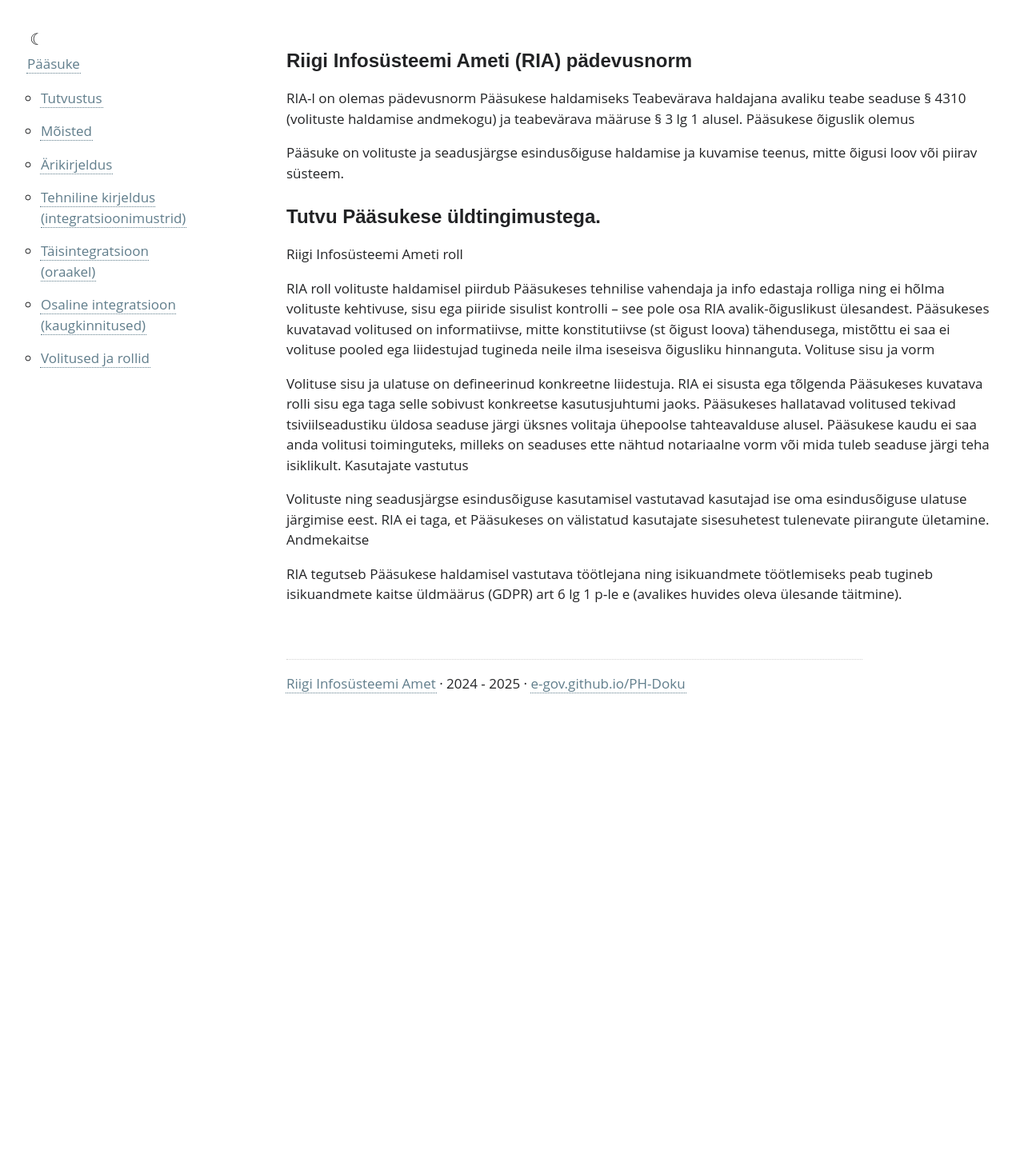
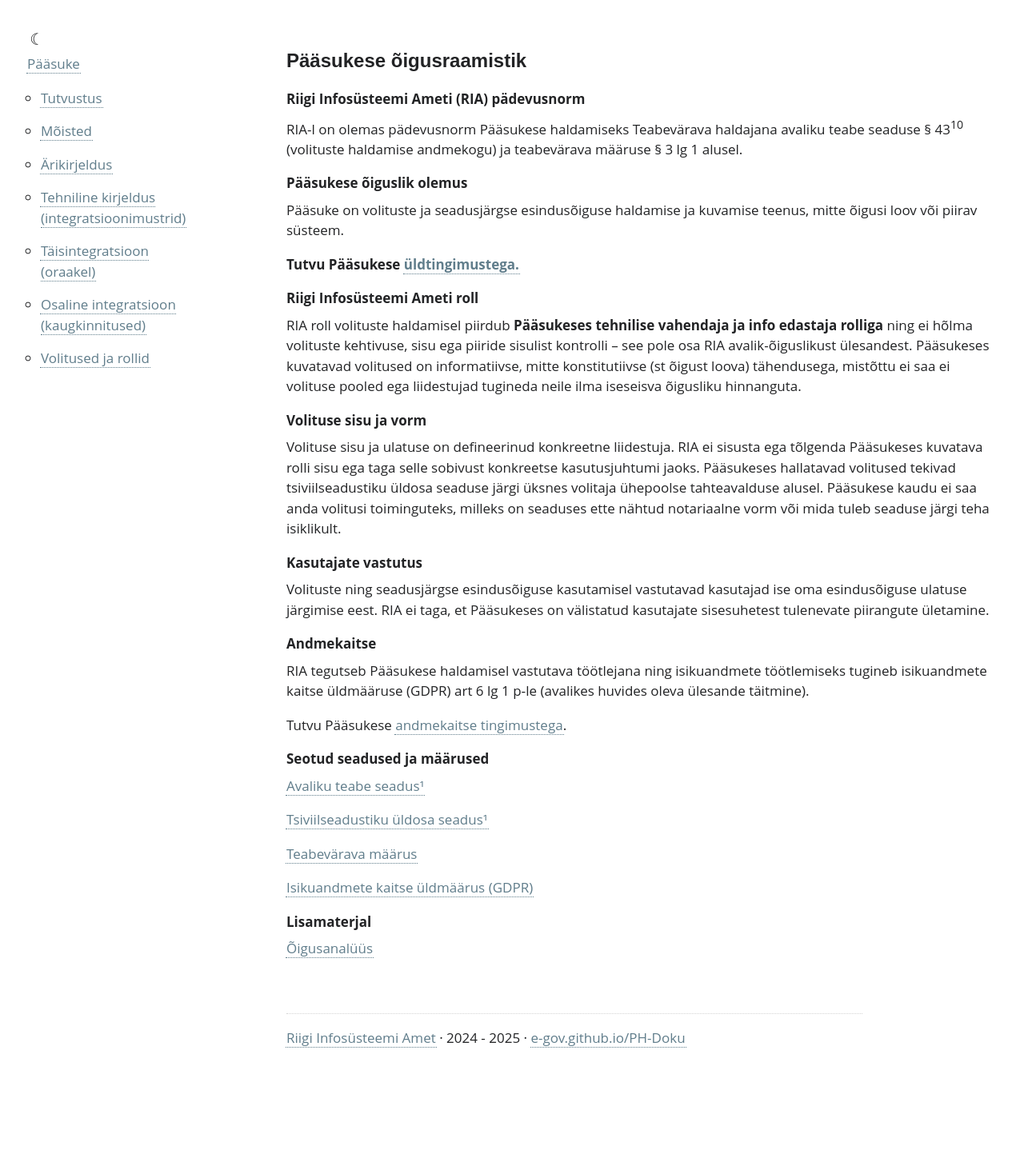
Before and after one commit to e-gov/PH-Doku, a Jekyll site: the page built from law.md, in a window 1280 px wide. Shown: the whole page at 80% size. Built offline with Jekyll 4.4.1, drawn with Linux system fonts in a browser that asks for light colours; our own code applies the rules of GitHub Pages for plain Markdown files.

Commit message:
Update legal framework and responsibilities in law.md

```diff
--- a/law.md
+++ b/law.md
@@ -1,23 +1,47 @@
 ---
 permalink: oigusraamistik
 ---
-# Riigi Infosüsteemi Ameti (RIA) pädevusnorm
+# Pääsukese õigusraamistik
 
-RIA-l on olemas pädevusnorm Pääsukese haldamiseks Teabevärava haldajana avaliku teabe seaduse § 4310 (volituste haldamise andmekogu) ja teabevärava määruse § 3 lg 1 alusel.
-Pääsukese õiguslik olemus
+### Riigi Infosüsteemi Ameti (RIA) pädevusnorm
+
+RIA-l on olemas pädevusnorm Pääsukese haldamiseks Teabevärava haldajana avaliku teabe seaduse § 43<sup>10</sup> (volituste haldamise andmekogu) ja teabevärava määruse § 3 lg 1 alusel.
+
+### Pääsukese õiguslik olemus
 
 Pääsuke on volituste ja seadusjärgse esindusõiguse haldamise ja kuvamise teenus, mitte õigusi loov või piirav süsteem.
 
-# Tutvu Pääsukese üldtingimustega.
-Riigi Infosüsteemi Ameti roll
+**Tutvu Pääsukese [üldtingimustega.](https://www.ria.ee/sites/default/files/documents/2024-03/Paasuke_uldtingimused.pdf)**
 
-RIA roll volituste haldamisel piirdub Pääsukeses tehnilise vahendaja ja info edastaja rolliga ning ei hõlma volituste kehtivuse, sisu ega piiride sisulist kontrolli – see pole osa RIA avalik-õiguslikust ülesandest. Pääsukeses kuvatavad volitused on informatiivse, mitte konstitutiivse (st õigust loova) tähendusega, mistõttu ei saa ei volituse pooled ega liidestujad tugineda neile ilma iseseisva õigusliku hinnanguta.
-Volituse sisu ja vorm
+### Riigi Infosüsteemi Ameti roll
+
+RIA roll volituste haldamisel piirdub **Pääsukeses tehnilise vahendaja ja info edastaja rolliga** ning ei hõlma volituste kehtivuse, sisu ega piiride sisulist kontrolli – see pole osa RIA avalik-õiguslikust ülesandest. Pääsukeses kuvatavad volitused on informatiivse, mitte konstitutiivse (st õigust loova) tähendusega, mistõttu ei saa ei volituse pooled ega liidestujad tugineda neile ilma iseseisva õigusliku hinnanguta.
+
+### Volituse sisu ja vorm
 
 Volituse sisu ja ulatuse on defineerinud konkreetne liidestuja. RIA ei sisusta ega tõlgenda Pääsukeses kuvatava rolli sisu ega taga selle sobivust konkreetse kasutusjuhtumi jaoks. Pääsukeses hallatavad volitused tekivad tsiviilseadustiku üldosa seaduse järgi üksnes volitaja ühepoolse tahteavalduse alusel. Pääsukese kaudu ei saa anda volitusi toiminguteks, milleks on seaduses ette nähtud notariaalne vorm või mida tuleb seaduse järgi teha isiklikult.
-Kasutajate vastutus
+
+### Kasutajate vastutus
 
 Volituste ning seadusjärgse esindusõiguse kasutamisel vastutavad kasutajad ise oma esindusõiguse ulatuse järgimise eest. RIA ei taga, et Pääsukeses on välistatud kasutajate sisesuhetest tulenevate piirangute ületamine.
-Andmekaitse
 
-RIA tegutseb Pääsukese haldamisel vastutava töötlejana ning isikuandmete töötlemiseks peab tugineb isikuandmete kaitse üldmäärus (GDPR) art 6 lg 1 p‑le e (avalikes huvides oleva ülesande täitmine).
+### Andmekaitse
+
+RIA tegutseb Pääsukese haldamisel vastutava töötlejana ning isikuandmete töötlemiseks tugineb isikuandmete kaitse üldmääruse (GDPR) art 6 lg 1 p‑le (avalikes huvides oleva ülesande täitmine).
+
+Tutvu Pääsukese [andmekaitse tingimustega](https://www.ria.ee/sites/default/files/documents/2025-01/Paasuke-andmekaitsetingimused.pdf).
+
+### Seotud seadused ja määrused
+
+[Avaliku teabe seadus¹](https://www.riigiteataja.ee/et/akt/106032026005?leiaKehtiv)
+
+[Tsiviilseadustiku üldosa seadus¹](https://www.riigiteataja.ee/et/akt/131122024048?leiaKehtiv)
+
+[Teabevärava määrus](https://www.riigiteataja.ee/et/akt/129122024010?leiaKehtiv)
+
+[Isikuandmete kaitse üldmäärus (GDPR)](https://eur-lex.europa.eu/ET/legal-content/summary/general-data-protection-regulation-gdpr.html)
+
+
+### Lisamaterjal
+
+[Õigusanalüüs](https://www.ria.ee/sites/default/files/documents/2026-03/Oigusarvamus-Paasuke-2026-02-27.pdf)
```
